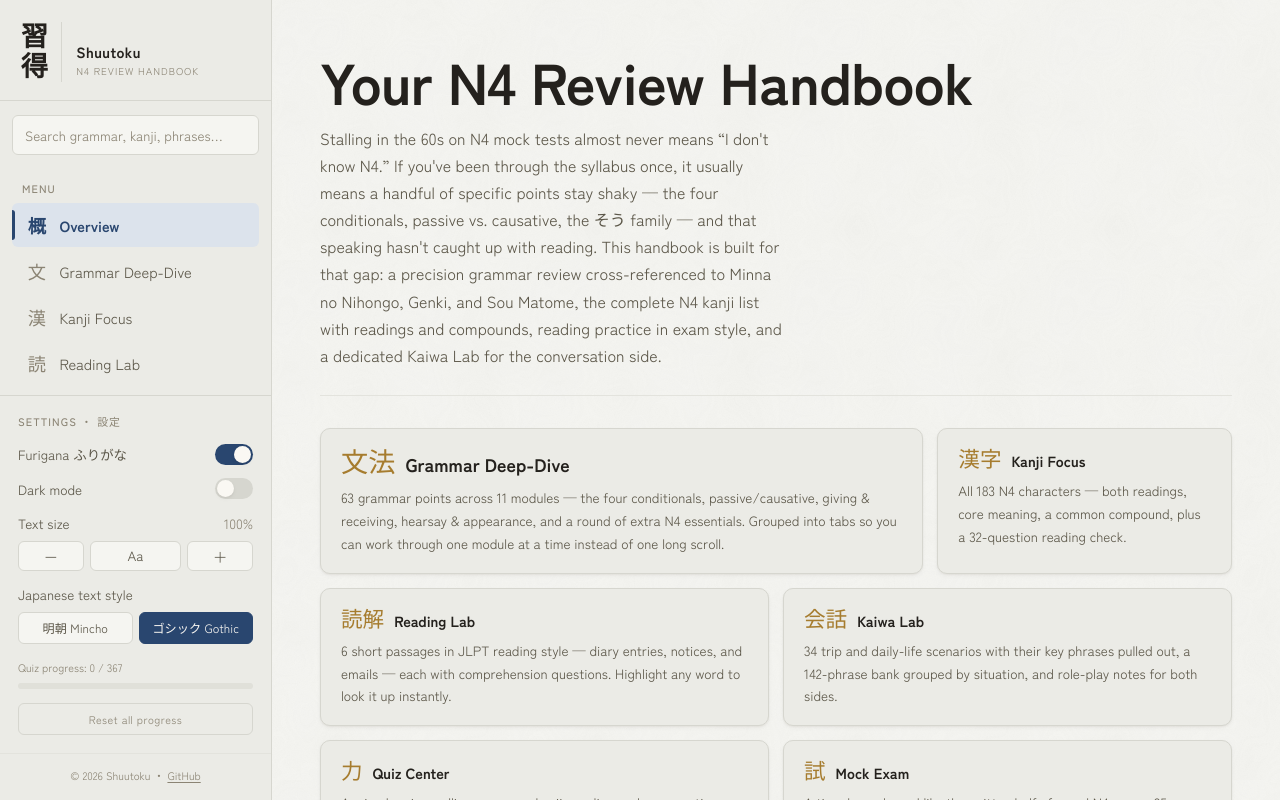
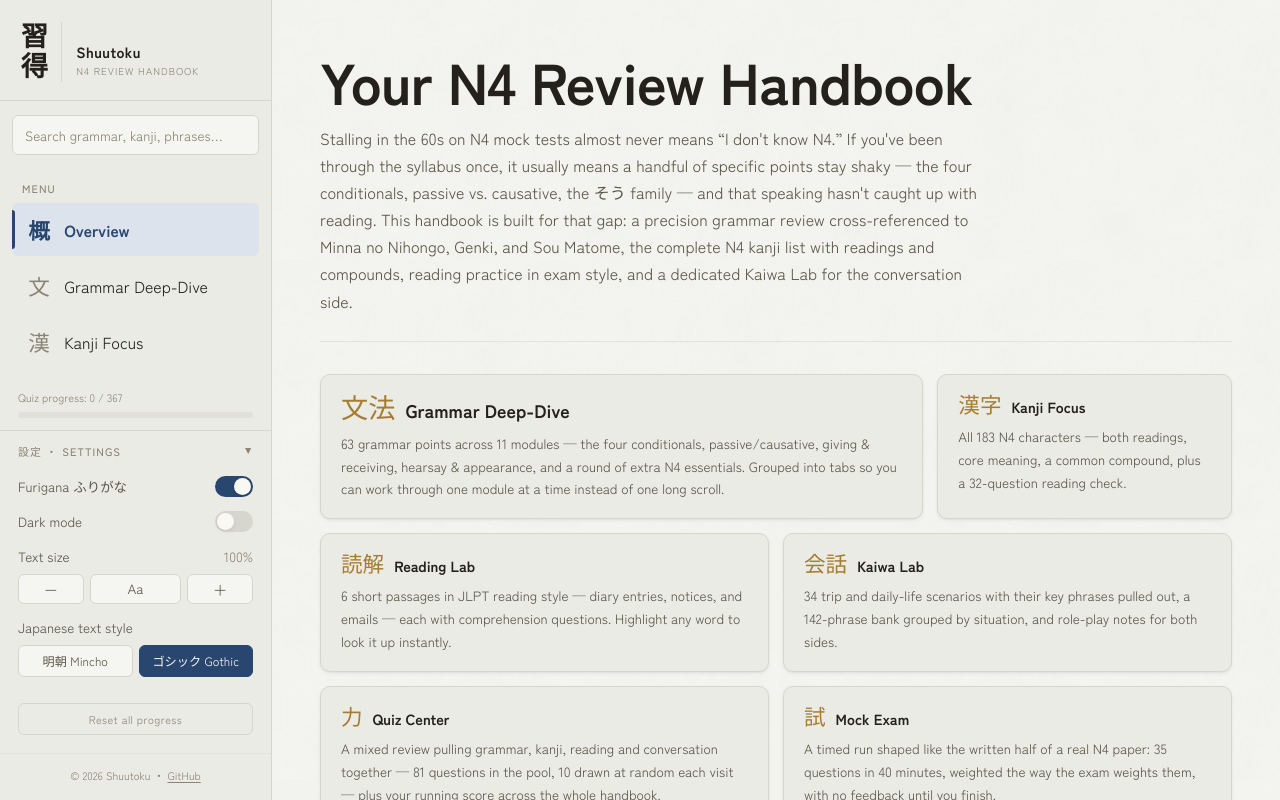
Before and after one commit to franzdarren/shuutoku, a React (Vite) app: page / in a window 1280 px wide. Shown: the top 800 px of the page. Built offline with nearby package versions, Linux system fonts and the light colour scheme.

Commit message:
fix containers in renshuu part, minor adjustment on sidebar component

```diff
--- a/src/components/Sidebar.jsx
+++ b/src/components/Sidebar.jsx
@@ -32,6 +32,7 @@ export default function Sidebar({ active, onNavigate, mobileOpen, onCloseMobile,
   // Wiping every score is destructive and can't be undone, so the button
   // arms itself first rather than firing on a single stray click.
   const [confirmReset, setConfirmReset] = useState(false);
+  const [settingsOpen, setSettingsOpen] = useState(true);
 
   return (
     <>
@@ -61,8 +62,25 @@ export default function Sidebar({ active, onNavigate, mobileOpen, onCloseMobile,
             ))}
           </nav>
         </div>
-        <div className="settings-panel">
-          <div className="stitle">SETTINGS ・ 設定</div>
+        {/* Progress is status, not a setting, so it stays out on its own and
+            visible. Everything you actually toggle folds away behind one row,
+            which is what gives the nav the room to be the main thing here. */}
+        <div className="progress-mini progress-standalone">
+          Quiz progress: <span>{stats.answeredCount} / {stats.total}</span>
+          <div className="progress-bar-track"><div className="progress-bar-fill" style={{ width: pct + "%" }} /></div>
+        </div>
+
+        <div className={"settings-panel" + (settingsOpen ? " open" : "")}>
+          <button
+            className="settings-toggle"
+            onClick={() => setSettingsOpen(!settingsOpen)}
+            aria-expanded={settingsOpen}
+          >
+            <span className="stitle">設定 ・ Settings</span>
+            <span className="settings-chevron" aria-hidden="true">▸</span>
+          </button>
+
+          <div className="settings-body" hidden={!settingsOpen}>
           <div className="setting-row">
             <span>Furigana ふりがな</span>
             <button className={"switch" + (furigana ? " on" : "")} onClick={() => setFurigana(!furigana)} aria-label="Toggle furigana" />
@@ -97,11 +115,6 @@ export default function Sidebar({ active, onNavigate, mobileOpen, onCloseMobile,
               ))}
             </div>
           </div>
-          <div className="progress-mini">
-            Quiz progress: <span>{stats.answeredCount} / {stats.total}</span>
-            <div className="progress-bar-track"><div className="progress-bar-fill" style={{ width: pct + "%" }} /></div>
-          </div>
-
           <button
             className={"reset-all" + (confirmReset ? " armed" : "")}
             onClick={() => {
@@ -113,6 +126,7 @@ export default function Sidebar({ active, onNavigate, mobileOpen, onCloseMobile,
           >
             {confirmReset ? "Tap again to erase everything" : "Reset all progress"}
           </button>
+          </div>
         </div>
         <div className="sidebar-footer">
           © 2026 Shuutoku ・{" "}
--- a/src/styles/app.css
+++ b/src/styles/app.css
@@ -378,11 +378,11 @@ nav.mainnav button.navlink{
   position:relative;
   display:flex; align-items:center; gap:10px; width:100%;
   text-align:left; background:none; border:none; cursor:pointer;
-  color:var(--ink-soft); font-family:var(--sans); font-size:var(--fs-md);
-  padding:9px 12px; border-radius:var(--radius-sm); margin-bottom:2px;
+  color:var(--ink); font-family:var(--sans); font-size:var(--fs-base);
+  padding:11px 12px; border-radius:var(--radius-sm); margin-bottom:3px;
   transition:background var(--t-fast), color var(--t-fast);
 }
-nav.mainnav button.navlink .mk{ font-family:var(--serif); font-size:var(--fs-lg); width:1.4em; text-align:center; color:var(--ink-faint); transition:color var(--t-fast); }
+nav.mainnav button.navlink .mk{ font-family:var(--serif); font-size:var(--fs-xl); width:1.4em; text-align:center; color:var(--ink-faint); transition:color var(--t-fast); }
 nav.mainnav button.navlink:hover{ background:var(--paper-3); color:var(--ink); }
 nav.mainnav button.navlink:hover .mk{ color:var(--indigo); }
 /* Active state is a tinted row with an accent rule rather than a solid
@@ -403,8 +403,27 @@ nav.mainnav button.navlink.active::before{
 .sidebar-footer a{ color:var(--ink-faint); text-decoration:underline; text-underline-offset:2px; }
 .sidebar-footer a:hover{ color:var(--indigo); }
 
-.settings-panel{ border-top:1px solid var(--line); padding:16px 18px 18px; background:var(--paper-2); }
-.settings-panel .stitle{ margin-bottom:12px; }
+.progress-standalone{ padding:12px 18px 0; margin-top:0; }
+
+/* Collapsed to a single row by default. The settings block used to occupy
+   roughly the bottom third of the sidebar for four toggles you set once and
+   never touch again, which left the nav — the thing you use constantly —
+   competing for space with it. */
+.settings-panel{ border-top:1px solid var(--line); background:var(--paper-2); margin-top:12px; }
+.settings-toggle{
+  display:flex; align-items:center; justify-content:space-between; gap:10px;
+  width:100%; padding:12px 18px; background:none; border:none; cursor:pointer;
+  font-family:var(--sans); text-align:left;
+  transition:background var(--t-fast);
+}
+.settings-toggle:hover{ background:var(--paper-3); }
+.settings-toggle .stitle{ margin-bottom:0; }
+.settings-chevron{
+  color:var(--ink-faint); font-size:var(--fs-xs); line-height:1; flex-shrink:0;
+  transition:transform var(--t-fast);
+}
+.settings-panel.open .settings-chevron{ transform:rotate(90deg); }
+.settings-body{ padding:4px 18px 18px; animation:fadein var(--dur-fast) var(--ease-out); }
 .setting-row{ display:flex; align-items:center; justify-content:space-between; gap:10px; margin-bottom:12px; font-size:var(--fs-sm); color:var(--ink-soft); }
 .switch{ position:relative; width:38px; height:21px; flex-shrink:0; background:var(--line); border-radius:var(--radius-pill); cursor:pointer; border:none; transition:background var(--t); padding:0; }
 .switch::after{ content:""; position:absolute; top:2px; left:2px; width:17px; height:17px; background:var(--switch-knob); border-radius:50%; transition:left var(--t); box-shadow:var(--elev-1); }
@@ -499,10 +518,13 @@ main.content{ margin-left:272px; flex:1; min-width:0; padding:48px 48px 100px; d
 .section-head--bare{ padding-bottom:0; border-bottom:none; margin-bottom:20px; }
 .section-note{ color:var(--ink-soft); max-width:var(--measure); margin:0 0 30px; font-size:var(--fs-sm); }
 
-/* The landing section is the one place the display face gets room. */
+/* The landing section is the one place the display face gets room. Its
+   paragraph runs wider than --measure: at 58ch under a 3.6rem headline the
+   text hugged the left edge with half the column empty beside it, which read
+   as a mistake rather than as a margin. */
 .section-head--lead{ padding-bottom:26px; }
 .section-head--lead h1{ font-size:calc(var(--fs-display) * 1.2); }
-.section-head--lead p{ font-size:var(--fs-base); max-width:58ch; }
+.section-head--lead p{ font-size:var(--fs-base); max-width:82ch; }
 
 h2.modtitle{ font-family:var(--serif); font-size:var(--fs-2xl); margin:48px 0 4px; color:var(--ink); display:flex; align-items:baseline; gap:10px; }
 h2.modtitle .modnum{ color:var(--gold); font-size:var(--fs-lg); }
@@ -1244,11 +1266,31 @@ footer.pagefoot{ margin-top:60px; padding-top:20px; border-top:1px solid var(--l
 }
 .cert-wrap{ width:100%; max-width:520px; margin:auto; }
 .cert-sheet{
+  position:relative; overflow:hidden;
   background:var(--stroke-bg); color:var(--stroke-fg);
   border:1px solid var(--line); border-radius:var(--radius);
   padding:34px 32px; box-shadow:var(--elev-3);
   animation:popin var(--dur) var(--ease-out);
 }
+/* Security-print watermark: a big rotated seal with rows of repeated text
+   behind it, both faint enough to read straight through. */
+.cert-watermark{
+  position:absolute; inset:0; pointer-events:none; user-select:none;
+  display:flex; flex-direction:column; justify-content:space-around;
+  overflow:hidden; opacity:.055;
+}
+.cert-watermark-row{
+  white-space:nowrap; font-family:var(--serif); font-size:var(--fs-lg);
+  letter-spacing:.3em; transform:rotate(-24deg) translateX(-8%);
+}
+.cert-watermark-seal{
+  position:absolute; top:50%; left:50%; transform:translate(-50%,-50%) rotate(-14deg);
+  display:grid; place-items:center; width:62%; aspect-ratio:1; border-radius:50%;
+  border:9px solid currentColor; font-family:var(--serif);
+  font-size:clamp(3rem, 18vw, 6.5rem); letter-spacing:.1em; line-height:1;
+}
+/* Sits above the watermark without needing a z-index on every child. */
+.cert-body{ position:relative; }
 /* Double rules top and bottom are what make an official Japanese form read
    as a form rather than as a card. */
 .cert-rule-top, .cert-rule-bottom{ border-top:3px double var(--stroke-fg); }
@@ -1307,11 +1349,6 @@ footer.pagefoot{ margin-top:60px; padding-top:20px; border-top:1px solid var(--l
 .cert-verdict.fail{ color:var(--ink-faint); }
 .cert-verdict-en{ font-size:var(--fs-2xs); letter-spacing:.14em; text-transform:uppercase; margin-top:12px; color:var(--stroke-fg); opacity:.7; }
 
-.cert-forced{
-  font-size:var(--fs-2xs); text-align:center; color:var(--shu);
-  border:1px dashed var(--shu); border-radius:var(--radius-sm); padding:8px 12px; margin-bottom:16px;
-}
-
 .cert-foot{ font-size:var(--fs-3xs); line-height:1.9; opacity:.75; text-align:center; }
 .cert-disclaimer{ margin-top:8px; opacity:.85; }
 
@@ -1336,7 +1373,7 @@ footer.pagefoot{ margin-top:60px; padding-top:20px; border-top:1px solid var(--l
 /* ============================================================
    RENSHUU WITH AI — coming-soon preview
    ============================================================ */
-.soon-panel{ max-width:var(--measure); }
+.soon-panel{ max-width:var(--measure-card); }
 .soon-flag{
   font-size:var(--fs-2xs); letter-spacing:.1em; text-transform:uppercase;
   color:var(--gold); font-weight:500;
@@ -1346,9 +1383,39 @@ footer.pagefoot{ margin-top:60px; padding-top:20px; border-top:1px solid var(--l
    version hand-built a fake chat window — title bar, status dot, dead
    input, Send button — which is a UI that doesn't exist pretending it
    does. Showing the exchange as dialogue says the same thing honestly. */
-.soon-spec{ margin-bottom:26px; }
-.soon-spec .dlabel{ margin-bottom:12px; }
-.soon-spec .dline{ margin-bottom:12px; }
+/* The conversation gets its own centred surface so the section reads as
+   "here is the thing" rather than as another column of notes. It is a framed
+   panel, not a simulated app window — no title bar, no traffic lights, no
+   live-looking input. */
+.renshuu-stage{ max-width:560px; margin:0 auto 32px; }
+.chatbox{
+  background:var(--paper); border:1px solid var(--line); border-radius:var(--radius-lg);
+  box-shadow:var(--elev-2); overflow:hidden;
+}
+.chatbox-head{
+  display:flex; align-items:center; justify-content:space-between; gap:12px;
+  padding:14px 18px; background:var(--paper-2); border-bottom:1px solid var(--line);
+}
+.chatbox-scene{ display:flex; flex-direction:column; gap:2px; min-width:0; }
+.chatbox-scene-jp{ font-family:var(--serif); font-size:var(--fs-md); color:var(--ink); }
+.chatbox-scene-en{ font-size:var(--fs-3xs); letter-spacing:.08em; text-transform:uppercase; color:var(--ink-faint); }
+/* Says what this is. A status dot here would be pretending something is
+   running, which is the tell this whole section exists to avoid. */
+.chatbox-tag{
+  flex-shrink:0; font-size:var(--fs-3xs); letter-spacing:.12em; text-transform:uppercase;
+  color:var(--gold); border:1px solid var(--gold); border-radius:var(--radius-pill); padding:2px 10px;
+}
+.chatbox-body{ padding:20px 18px; }
+.chatbox-body .dline{ margin-bottom:16px; }
+.chatbox-body .dline:last-child{ margin-bottom:0; }
+.chatbox-foot{
+  display:flex; align-items:baseline; gap:10px; flex-wrap:wrap;
+  padding:14px 18px; border-top:1px dashed var(--line);
+  background:var(--paper-2);
+}
+.chatbox-foot-jp{ font-family:var(--serif); font-size:var(--fs-sm); color:var(--ink-faint); flex-shrink:0; }
+.chatbox-foot-en{ font-size:var(--fs-2xs); color:var(--ink-faint); min-width:0; }
+
 /* Correction attaches to the turn above it — same side as your own bubble,
    dashed and gold so it reads as a margin note on what you just said rather
    than as another person joining the conversation. */
@@ -1368,9 +1435,12 @@ footer.pagefoot{ margin-top:60px; padding-top:20px; border-top:1px solid var(--l
 .dline.fb .fb-was ~ .jp{ color:var(--ink-soft); text-decoration:line-through; text-decoration-color:var(--gold); }
 .dline.fb .en{ margin-top:3px; }
 
-.soon-spec .ai-note{
+/* The partner's suggestion for your next turn. Unscoped so it travels with
+   whatever bubble it sits in rather than depending on an ancestor wrapper. */
+.ai-note{
   display:block; font-family:var(--sans); font-size:var(--fs-2xs);
-  color:var(--ink-faint); margin-top:4px;
+  color:var(--ink-faint); margin-top:5px; padding-top:5px;
+  border-top:1px dashed var(--line);
 }
 .soon-list{ margin:0; padding:0; list-style:none; border-top:1px solid var(--line); }
 .soon-list li{
```
Also changed, not shown: src/components/sections/MockExam.jsx (+14 -12 lines), src/components/sections/RenshuuAI.jsx (+23 -2 lines).
